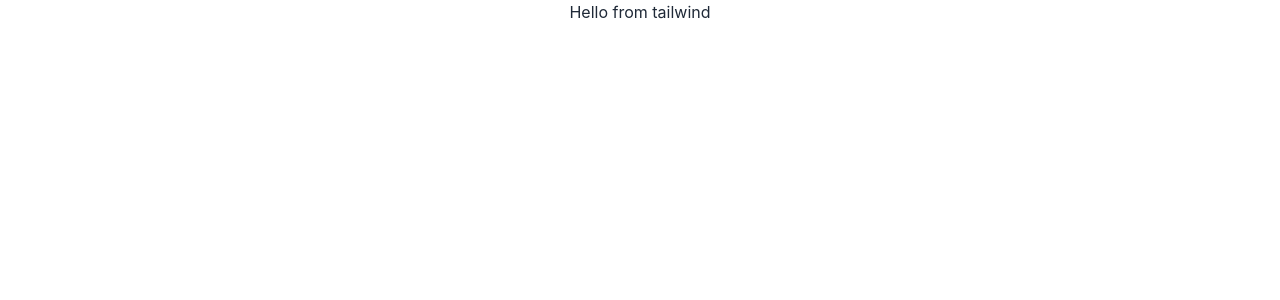
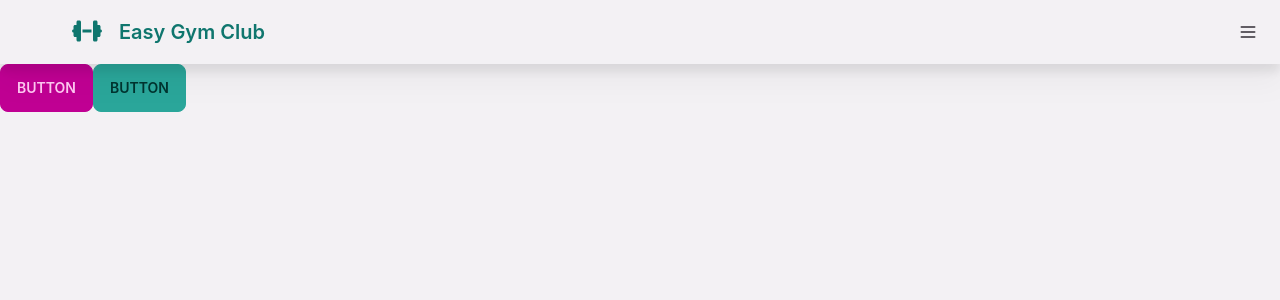
Before and after one commit to faisal-al-fatha/Easy-Gym-Club, a React (Create React App) app: page / in a window 1280 px wide. Shown: the top 300 px of the page. Built offline with nearby package versions, Linux system fonts and the light colour scheme.

Commit message:
navbar done

```diff
--- a/package.json
+++ b/package.json
@@ -3,6 +3,9 @@
   "version": "0.1.0",
   "private": true,
   "dependencies": {
+    "@fortawesome/fontawesome-svg-core": "^6.2.0",
+    "@fortawesome/free-solid-svg-icons": "^6.2.0",
+    "@fortawesome/react-fontawesome": "^0.2.0",
     "@testing-library/jest-dom": "^5.16.5",
     "@testing-library/react": "^13.4.0",
     "@testing-library/user-event": "^13.5.0",
--- a/src/App.js
+++ b/src/App.js
@@ -1,9 +1,12 @@
 import './App.css';
+import Nav from './Component/Nav/Nav';
 
 function App() {
   return (
-    <div className="App">
-      <h2>Hello from tailwind</h2>
+    <div className="">
+      <Nav></Nav>
+      <button className="btn btn-active btn-secondary">Button</button>
+      <button className="btn btn-active btn-accent">Button</button>
     </div>
   );
 }
--- /dev/null
+++ b/src/Component/Nav/Nav.js
@@ -0,0 +1,32 @@
+import React from 'react';
+import { FontAwesomeIcon } from '@fortawesome/react-fontawesome'
+import { faDumbbell } from '@fortawesome/free-solid-svg-icons'
+
+const Nav = () => {
+    return (
+
+        <div className="navbar bg-base-100 drop-shadow-xl">
+            <div className="flex-1 text-teal-700 ml-16">
+                <div className='text-2xl font-semibold'>
+                    <FontAwesomeIcon icon={faDumbbell}></FontAwesomeIcon>
+                </div>
+                <a className="btn btn-ghost normal-case text-xl">Easy Gym Club</a>
+            </div>
+            <div className="flex-none">
+
+                <div className="dropdown dropdown-end">
+                    <label tabIndex={0} className="btn btn-ghost btn-square avatar">
+                        <svg xmlns="http://www.w3.org/2000/svg" fill="none" viewBox="0 0 24 24" className="inline-block w-5 h-5 stroke-current"><path strokeLinecap="round" strokeLinejoin="round" strokeWidth="2" d="M4 6h16M4 12h16M4 18h16"></path></svg>
+                    </label>
+                    <ul tabIndex={0} className="menu menu-compact dropdown-content mt-3 p-2 shadow bg-base-100 rounded-box w-52">
+                        <li><a>Cart</a></li>
+                        <li><a>Blog</a></li>
+                    </ul>
+                </div>
+            </div>
+        </div>
+
+    );
+};
+
+export default Nav;
--- a/tailwind.config.js
+++ b/tailwind.config.js
@@ -3,8 +3,31 @@
   content: [
     "./src/**/*.{js,jsx,ts,tsx}",
   ],
-  theme: {
-    extend: {},
+  daisyui: {
+    themes: [
+      {
+        mytheme: {
+
+          "primary": "#570DF8",
+
+          "secondary": "#F000B8",
+
+          "accent": "#37CDBE",
+
+          "neutral": "#3D4451",
+
+          "base-100": "#F3F1F4",
+
+          "info": "#3ABFF8",
+
+          "success": "#36D399",
+
+          "warning": "#FBBD23",
+
+          "error": "#F87272",
+        },
+      },
+    ],
   },
   plugins: [require("daisyui")],
 }
```
Also changed, not shown: src/Component/Nav/Nav.css (added), 1 other file (tests, documents, lock files or other folders).
